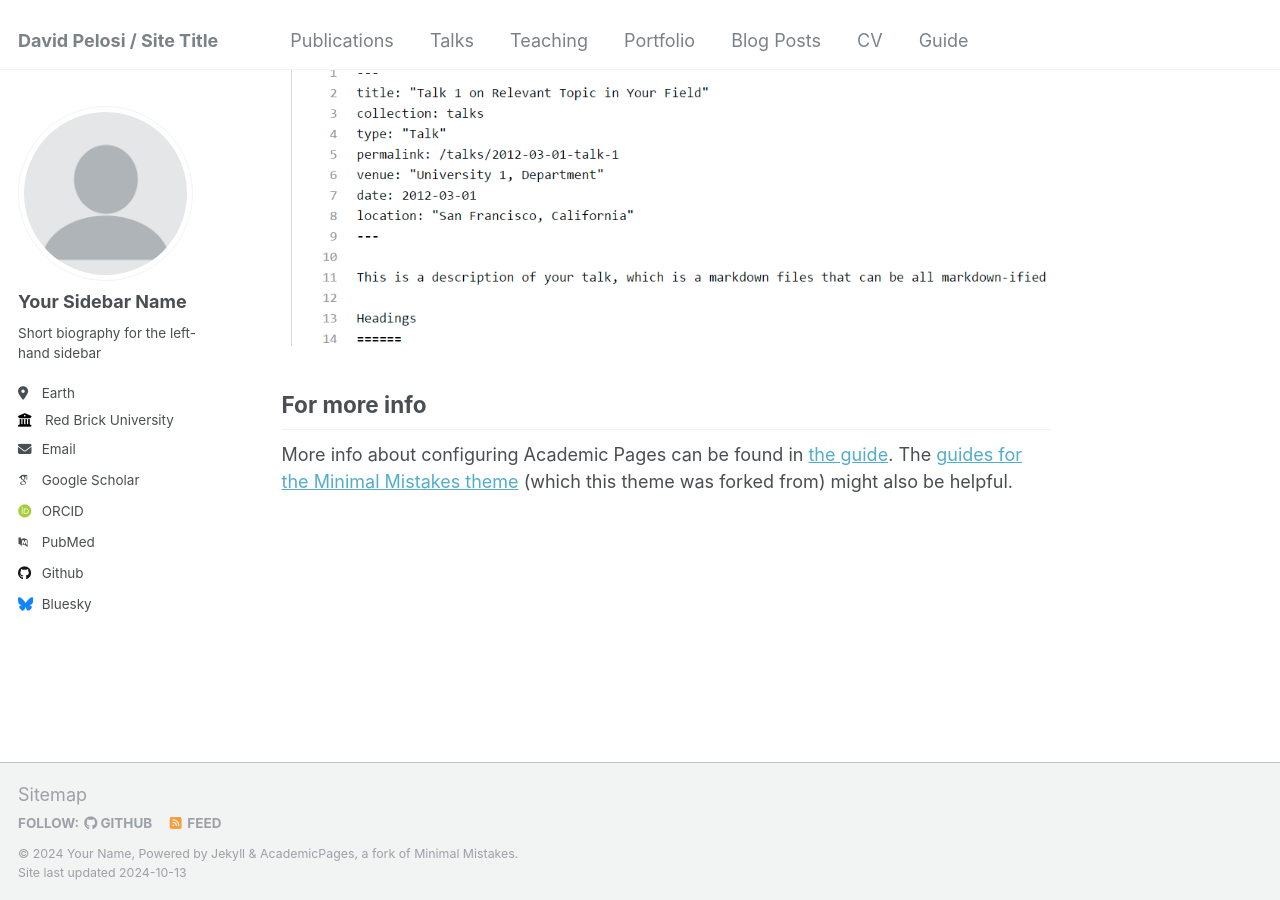
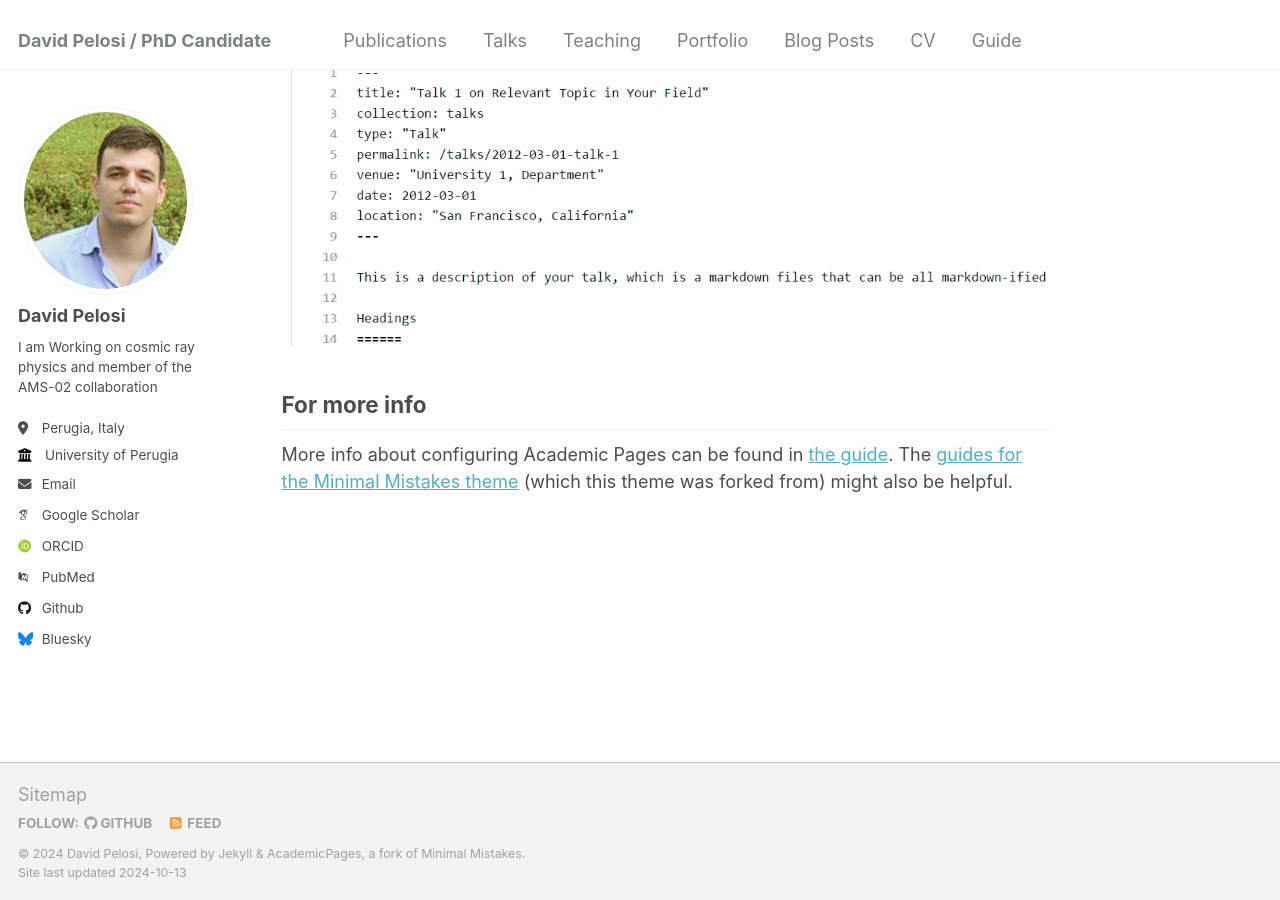
Before and after one commit to davidpelosi21/davidpelosi21.github.io, a Jekyll site: the page built from _pages/about.md, in a window 1280 px wide and 900 px high, scrolled down 2643 px. Built offline with Jekyll 4.4.1, drawn with Linux system fonts in a browser that asks for light colours; some web fonts are replaced.

Commit message:
new profile pic

```diff
--- a/_config.yml
+++ b/_config.yml
@@ -8,27 +8,27 @@
 
 # Basic Site Settings
 locale                   : "en-US"
-title                    : "David Pelosi / Site Title"
+title                    : "David Pelosi / PhD Candidate"
 title_separator          : "-"
-name                     : &name "Your Name"
-description              : &description "personal description"
-url                      : https://academicpages.github.io # the base hostname & protocol for your site e.g. "https://mmistakes.github.io"
+name                     : &name "David Pelosi"
+description              : &description "PhD Candidate in Physics at the University of Perugia, Italy"
+url                      : https://davidpelosi21.github.io # the base hostname & protocol for your site e.g. "https://mmistakes.github.io"
 baseurl                  : "" # the subpath of your site, e.g. "/blog"
-repository               : "academicpages/academicpages.github.io"
+repository               : "davidpelosi21/davidpelosi21.github.io"
 
 # Site Author - The following control what appear as part of the author content on the side bar.
 #               If a field is blank the icon and link will not appear, otherwise it will be shown.
 #               Additional customization can be done by editing /_includes/author-profile.html
 author:
   # Biographic information
-  avatar           : "profile.png"
-  name             : "Your Sidebar Name"
+  avatar           : "itsme.png"
+  name             : "David Pelosi"
   pronouns         : # example: "she/her"
-  bio              : "Short biography for the left-hand sidebar"
-  location         : "Earth"
-  employer         : "Red Brick University"
+  bio              : "I am Working on cosmic ray physics and member of the AMS-02 collaboration"
+  location         : "Perugia, Italy"
+  employer         : "University of Perugia"
   uri              : # URL
-  email            : "none@example.org"
+  email            : "david.pelosi@dottorandi.unipg.it"
 
   # Academic websites
   arxiv            : # URL - Update with the correct link to your profile
```
Also changed, not shown: images/itsme.png (added).
